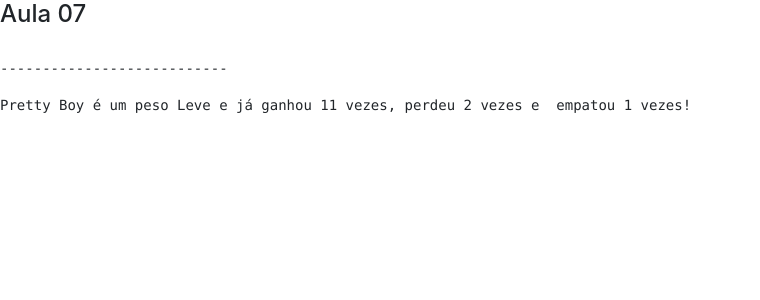
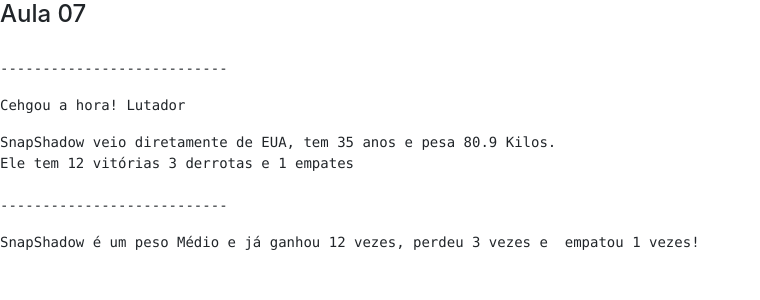
Before and after one commit to paulohbsouza/php_poo, a PHP site: page /Aula-07/index.php in a window 1280 px wide. Shown: the top 300 px of the page, without its empty margins (0-760 px from the left). Run offline with PHP 8.4, Linux system fonts and the light colour scheme.

Commit message:
Update index.php

```diff
--- a/Aula-07/index.php
+++ b/Aula-07/index.php
@@ -15,9 +15,17 @@
     <pre>
     <?php
     	require_once 'lutador.class.php';
-    	$l = new Lutador("Pretty Boy", "França", 30, 1.75, 68.9, 11, 2, 1);
+    	$l = array();
+    	$l[0] = new Lutador("Pretty Boy", "França", 30, 1.75, 90.9, 11, 2, 1);
+    	$l[1] = new Lutador("Putscript", "Brasil", 29, 1.68, 57.8, 14, 2, 3);
+    	$l[2] = new Lutador("SnapShadow", "EUA", 35, 1.65, 80.9, 12, 2, 1);
+    	$l[3] = new Lutador("Dead Code", "Austrália", 28, 1.93, 81.6, 13, 0, 2);
+    	$l[4] = new Lutador("UFOCobol", "Brasil", 37, 1.70, 119.3, 5, 4, 3);
+    	$l[5] = new Lutador("Nerdaart", "EUA", 30, 1.81, 105.7, 12, 2, 4);
     	//print_r($l);
-    	$l->status();
+    	$l[2]->perderLuta();
+    	$l[2]->apresentar();
+    	$l[2]->status();
     ?>
     </pre>
 
```
